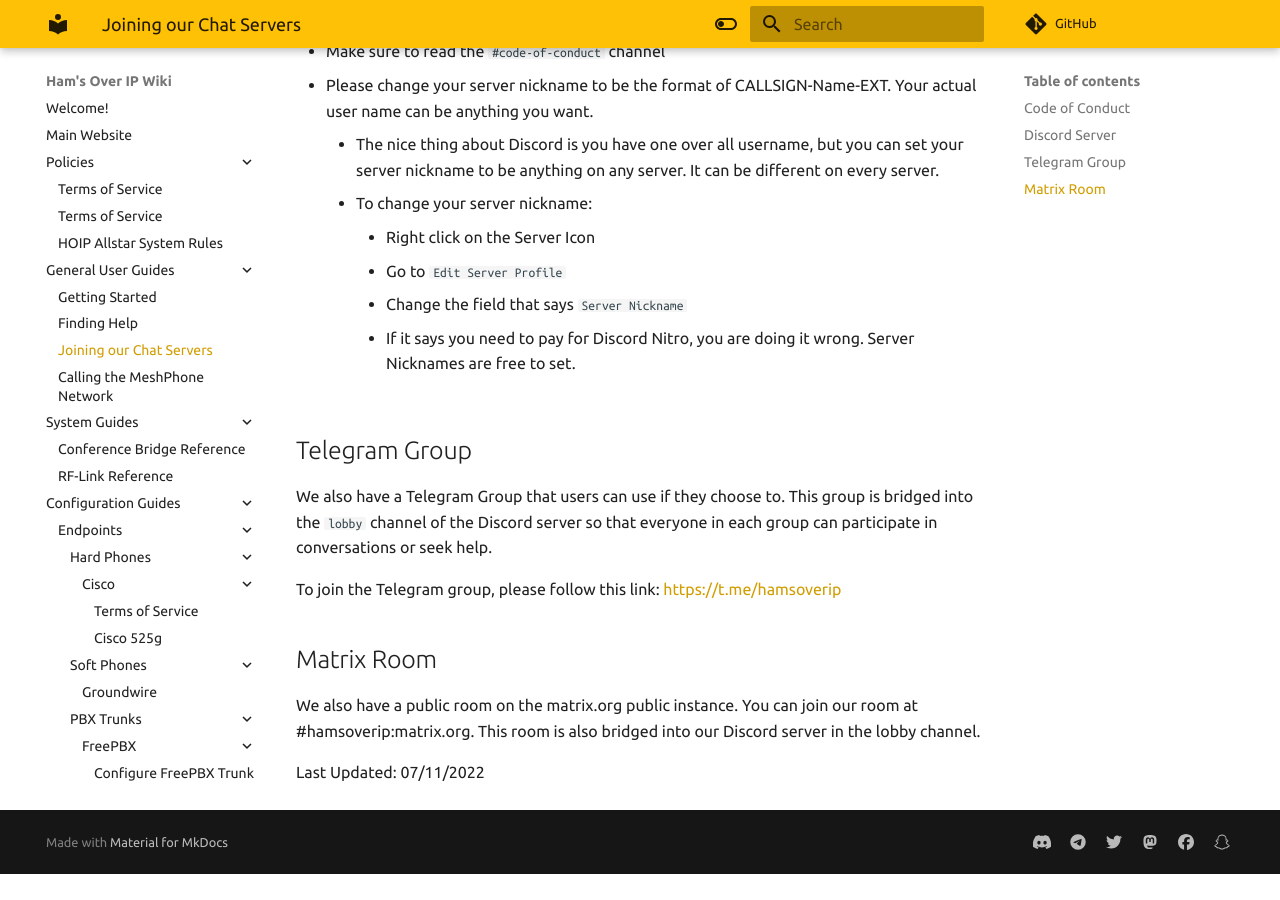
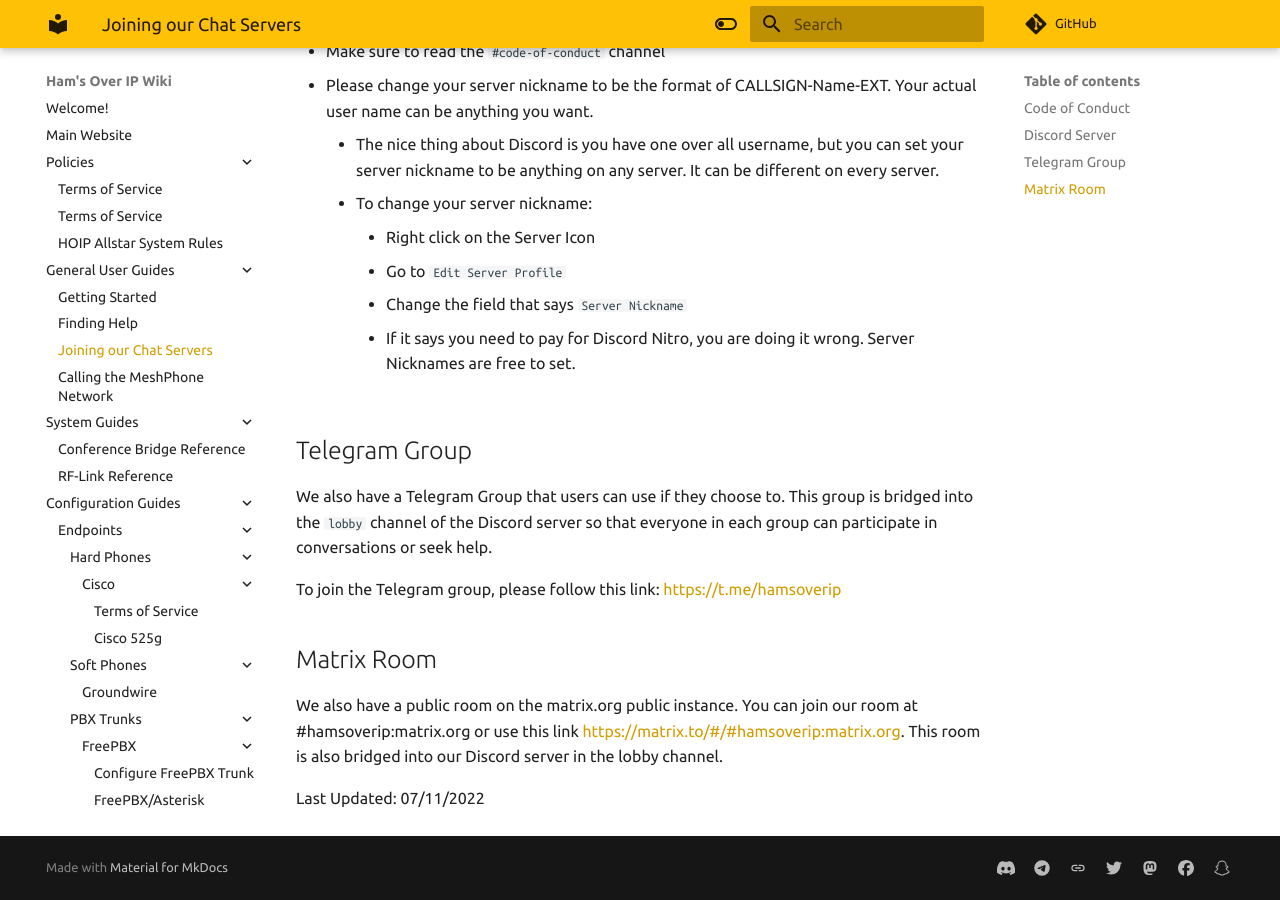
Before and after one commit to hamsoverip/wiki, an MkDocs documentation site: the page built from docs/General/user_guides/chat-services.md, in a window 1280 px wide and 900 px high, scrolled down 1410 px. Built offline with MkDocs 1.6.1 and Material for MkDocs 9.7.7, drawn with Linux system fonts in a browser that asks for light colours; comment, search, counter and statistics services are not loaded; before the commit the page ends 2284 px from its top, so only the background shows below that.

Commit message:
Lots of Updates - N8ACL - 07112022

```diff
--- a/docs/General/user_guides/chat-services.md
+++ b/docs/General/user_guides/chat-services.md
@@ -49,6 +49,6 @@
 
 ## Matrix Room
 
-We also have a public room on the matrix.org public instance. You can join our room at #hamsoverip:matrix.org. This room is also bridged into our Discord server in the lobby channel.
+We also have a public room on the matrix.org public instance. You can join our room at #hamsoverip:matrix.org or use this link [https://matrix.to/#/#hamsoverip:matrix.org](https://matrix.to/#/#hamsoverip:matrix.org). This room is also bridged into our Discord server in the lobby channel.
 
 Last Updated: 07/11/2022
--- a/mkdocs.yml
+++ b/mkdocs.yml
@@ -88,6 +88,8 @@
       link: 'https://discord.gg/npwFgnj2vU'
     - icon: 'fontawesome/brands/telegram'
       link: 'https://t.me/hamsoverip'
+    - icon: 'fontawesome/brnads/matrix'
+      link: 'https://matrix.to/#/#hamsoverip:matrix.org'
     - icon: 'fontawesome/brands/twitter'
       link: 'https://twitter.com/hamsoverip'
     - icon: 'fontawesome/brands/mastodon'
```
